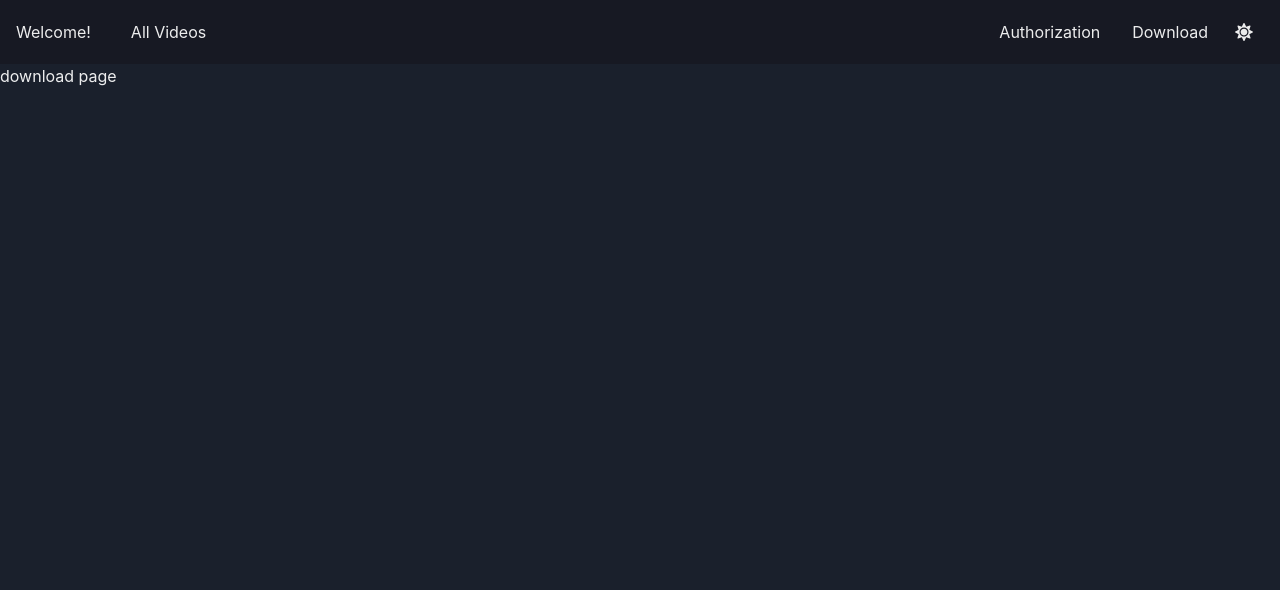
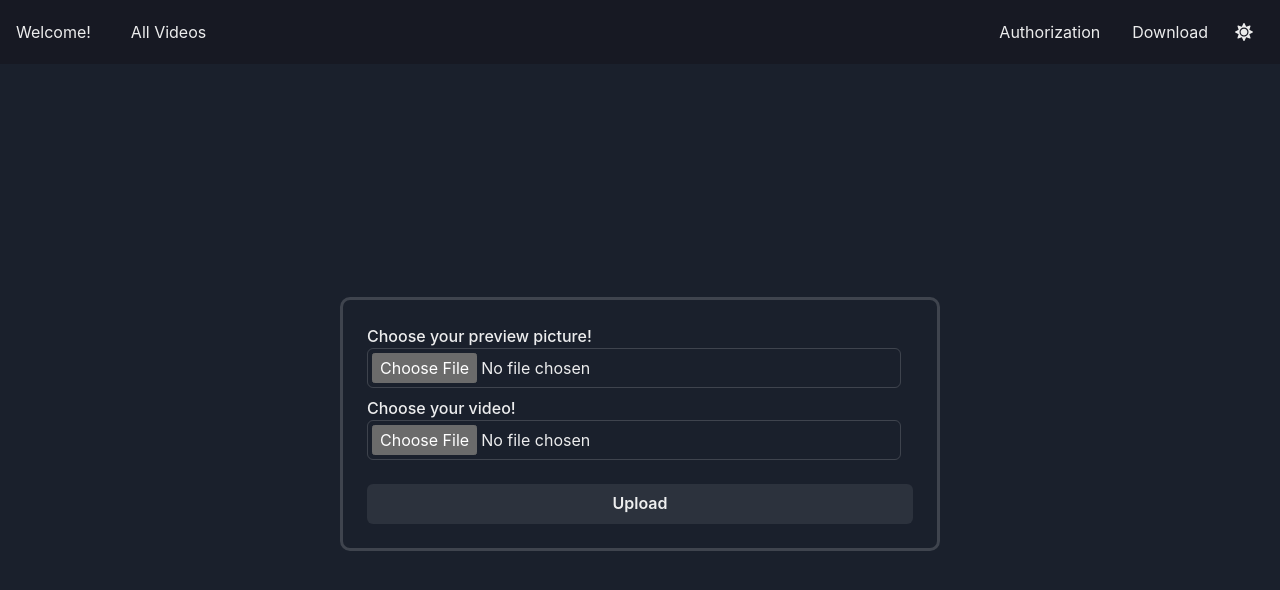
Before and after one commit to DennITtoday/clone-0.0, a Next.js app: page /videos/create in a window 1280 px wide. Shown: the top 590 px of the page. Built offline with nearby package versions, Linux system fonts and the light colour scheme.

Commit message:
some changes

```diff
--- a/pages/auth/login.tsx
+++ b/pages/auth/login.tsx
@@ -5,7 +5,7 @@ import { useRouter } from "next/router";
 const Authorization = () => {
     const router = useRouter()
     return (
-        <Flex minHeight='100vh' width='full' align='center' justifyContent='center'>
+        <Flex minHeight='90vh' width='full' align='center' justifyContent='center'>
             <Box
                 borderWidth={3}
                 borderRadius={10}
--- a/pages/index.tsx
+++ b/pages/index.tsx
@@ -8,7 +8,7 @@ import { IVideo } from "../types/video";
 const Index = () => {
   const router = useRouter()
   const videos: IVideo[] = [
-    { _id: '1', tittle: 'Fuck off', author: 'UAreGay', preview: 'https://support.discord.com/hc/user_images/81TKxGEqVJruMIz7RCN8JA.jpeg', video: 'https://www.youtube.com/watch?v=A0CfYSVzAZI&t=3945s' }
+    { _id: '1', tittle: 'Fuck off', description: 'something....', preview: 'https://support.discord.com/hc/user_images/81TKxGEqVJruMIz7RCN8JA.jpeg', video: 'https://www.youtube.com/watch?v=A0CfYSVzAZI&t=3945s' }
 
   ]
   return (
--- a/pages/videos/create.tsx
+++ b/pages/videos/create.tsx
@@ -1,3 +1,4 @@
+import { Input, Button, Box, FormControl, FormLabel, Stack, Checkbox, Link, Flex } from "@chakra-ui/react";
 import { useRouter } from "next/router";
 import React from "react";
 import MainLayout from "../../components/MainLayout";
@@ -6,11 +7,36 @@ import { IVideo } from "../../types/video";
 const Create = () => {
     const router = useRouter()
     const videos: IVideo[] = [
-        { _id: '1', tittle: 'Fuck off', author: 'UAreGay', preview: '/client/img/roflanebalo.jpg/', video: 'https://www.youtube.com/watch?v=A0CfYSVzAZI&t=3945s' }
+        { _id: '1', tittle: 'Fuck off', description: 'something....', preview: '/client/img/roflanebalo.jpg/', video: 'https://www.youtube.com/watch?v=A0CfYSVzAZI&t=3945s' }
 
     ]
     return (
-        <div>download page</div>
+        <Flex minHeight='90vh' width='full' align='center' justifyContent='center'>
+            <Box borderWidth={3}
+                borderRadius={10}
+                p={6}
+                width='full'
+                maxWidth='600px'>
+                <form>
+                    <FormControl >
+                        <FormLabel>
+                            Choose your preview picture!
+                            <Input type='file' p='1' />
+                        </FormLabel>
+                    </FormControl>
+                    <FormControl>
+                        <FormLabel>
+                            Choose your video!
+                            <Input type='file' p='1' />
+                        </FormLabel>
+                    </FormControl>
+                    <Box alignItems='center'>
+                        <Button width='full' mt={4} > Upload</Button>
+                    </Box>
+                </form>
+            </Box>
+        </Flex>
+
     );
 };
 
```
Also changed, not shown: pages/videos/[id].tsx (+7 -5 lines), types/video.ts (+5 -5 lines).
